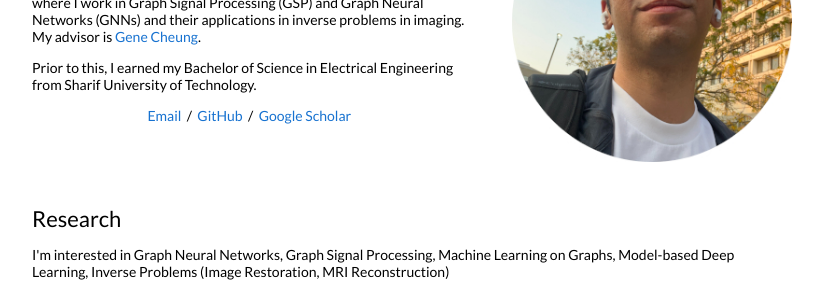
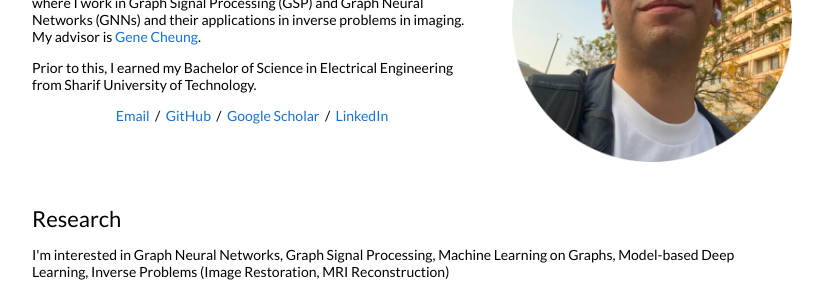
Before and after one commit to alxhosse/alxhosse.github.io, a Jekyll site: the page built from _posts/2024-09-26-nipsaccepted.markdown, in a window 1280 px wide. Shown: the part 146-446 px from the top of the page, without its empty margins (228-1051 px from the left). Built offline with Jekyll 4.4.1, drawn with Linux system fonts in a browser that asks for light colours.

Commit message:
Add LinkedIn and update favicon

```diff
--- a/_config.yml
+++ b/_config.yml
@@ -23,7 +23,7 @@ footer-links:
   flickr:
   github: alireza78h
   instagram: alireza78h
-  linkedin:
+  linkedin: salhosseini
   pinterest:
   rss: # just type anything here for a working RSS icon
   twitter:
--- a/_layouts/default.html
+++ b/_layouts/default.html
@@ -44,7 +44,8 @@
               <p style="text-align:center">
                 <a target="_blank" href="https://mailhide.io/e/AD0ocEDm"> Email</a> &nbsp;/&nbsp;
                 <a href="https://github.com/alireza78h/">GitHub</a> &nbsp;/&nbsp;
-                <a href="https://scholar.google.ca/citations?hl=en&user=4MqpWLoAAAAJ">Google Scholar</a> &nbsp;
+                <a href="https://scholar.google.ca/citations?hl=en&user=4MqpWLoAAAAJ">Google Scholar</a> &nbsp;/&nbsp;
+                <a href="https://www.linkedin.com/in/salhosseini">LinkedIn</a>
               </p>
             </td>
             <td style="padding:2.5%;width:40%;max-width:40%">
```
Also changed, not shown: favicon.ico, 1 other file.
